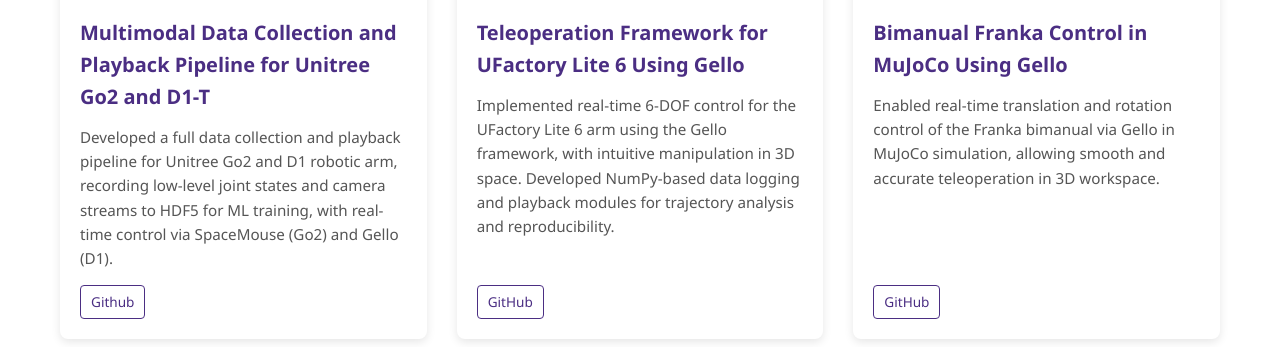
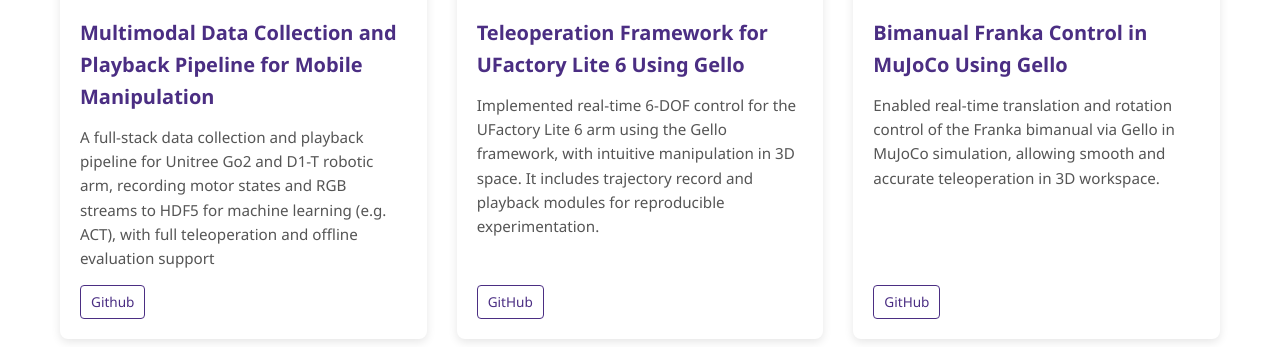
Before and after one commit to lbyng/lbyng.github.io, a plain HTML site: page index.html in a window 1280 px wide. Shown: the part 2330-2677 px from the top of the page. Drawn offline with Linux system fonts and the light colour scheme.

Commit message:
update README

```diff
--- a/index.html
+++ b/index.html
@@ -452,13 +452,13 @@
                         <img src="./asset/project/image/Multimodal Data Collection and Playback Pipeline for Unitree Go2 and D1-T.gif" alt="Multimodal Data Collection and Playback Pipeline for Unitree Go2 and D1-T" class="project-card-image">
                     </div>
                     <div class="project-card-content">
-                        <div class="project-card-title">Multimodal Data Collection and Playback Pipeline for Unitree Go2 and D1-T</div>
+                        <div class="project-card-title">Multimodal Data Collection and Playback Pipeline for Mobile Manipulation</div>
                         <div class="project-card-description">
-                            Developed a full data collection and playback pipeline for Unitree Go2 and D1 robotic arm, recording low-level joint states and camera streams to HDF5 for ML training, with real-time control via SpaceMouse (Go2) and Gello (D1).
+                            A full-stack data collection and playback pipeline for Unitree Go2 and D1-T robotic arm, recording motor states and RGB streams to HDF5 for machine learning (e.g. ACT), with full teleoperation and offline evaluation support
                         </div>
                         <div class="project-card-footer">
                             <div class="project-card-links">
-                                <a href="https://github.com/lbyng/multimodal_data_collection" class="project-card-link">Github</a>
+                                <a href="https://github.com/lbyng/mobi-gen" class="project-card-link">Github</a>
                             </div>
                         </div>
                     </div>
@@ -472,7 +472,7 @@
                     <div class="project-card-content">
                         <div class="project-card-title">Teleoperation Framework for UFactory Lite 6 Using Gello</div>
                         <div class="project-card-description">
-                            Implemented real-time 6-DOF control for the UFactory Lite 6 arm using the Gello framework, with intuitive manipulation in 3D space. Developed NumPy-based data logging and playback modules for trajectory analysis and reproducibility.
+                            Implemented real-time 6-DOF control for the UFactory Lite 6 arm using the Gello framework, with intuitive manipulation in 3D space. It includes trajectory record and playback modules for reproducible experimentation.
                         </div>
                         <div class="project-card-footer">
                             <div class="project-card-links">
```
